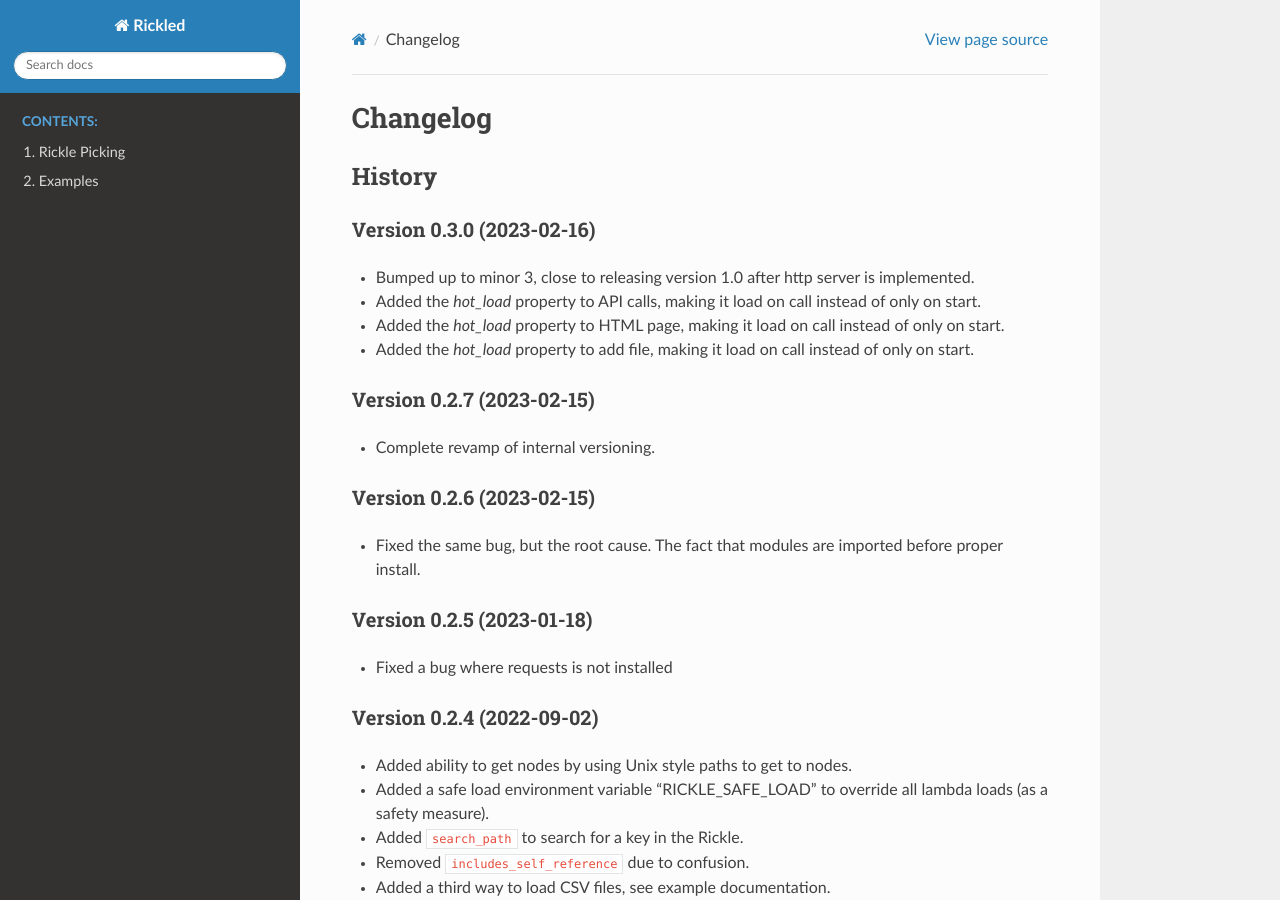
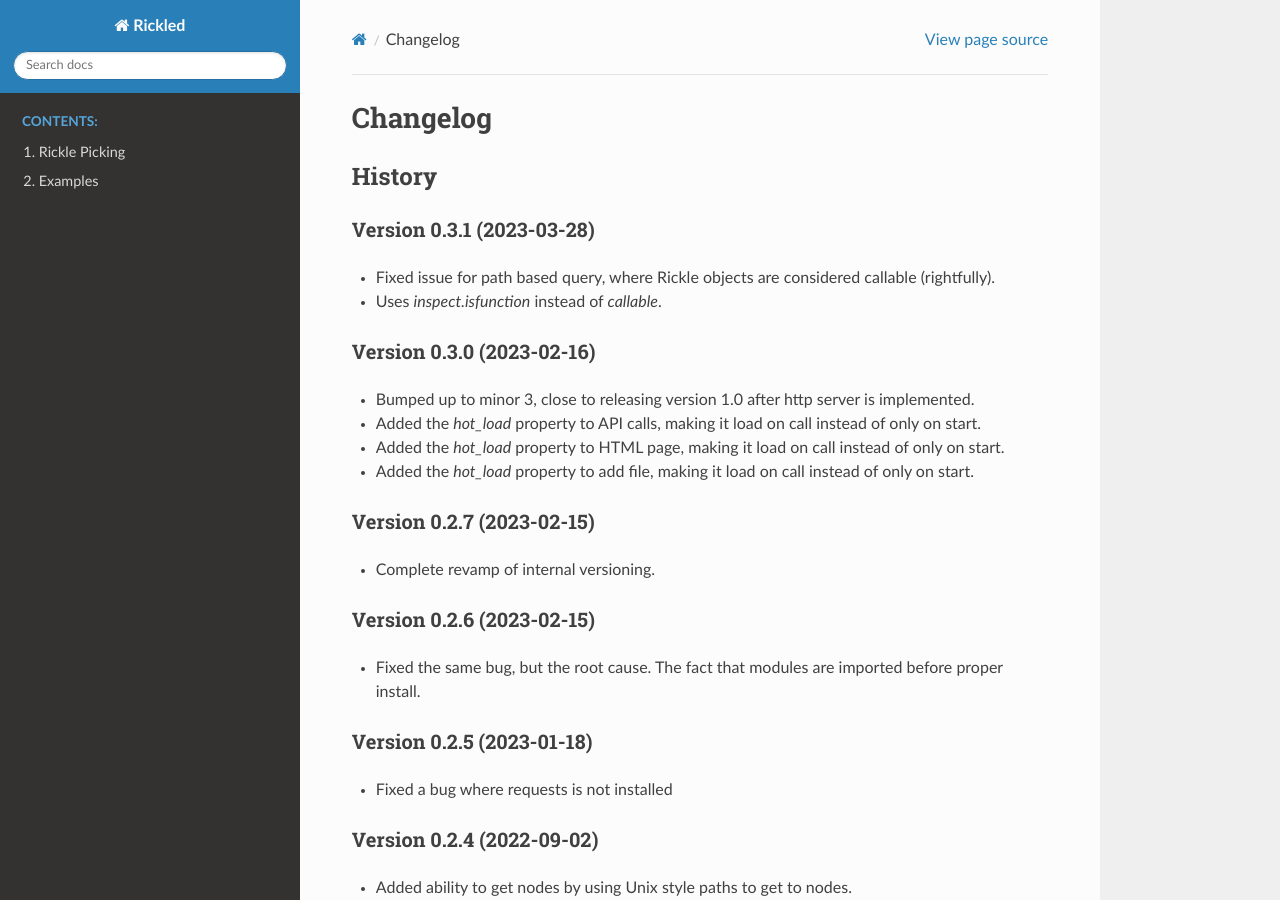
Before and after one commit to Zipfian-Science/rickled, a Sphinx documentation site: the page built from docs/source/changelog.rst, in a window 1280 px wide and 900 px high. Built offline with Sphinx 7.4.7 and the Read the Docs theme 2.0.0, drawn with Linux system fonts in a browser that asks for light colours.

Commit message:
fix: changed callable to inspect.isfunction

```diff
--- a/docs/source/changelog.rst
+++ b/docs/source/changelog.rst
@@ -10,6 +10,12 @@
 
 History
 ==========================
+
+Version 0.3.1 (2023-03-28)
+--------------------------
+
+* Fixed issue for path based query, where Rickle objects are considered callable (rightfully).
+* Uses `inspect.isfunction` instead of `callable`.
 
 Version 0.3.0 (2023-02-16)
 --------------------------
--- a/rickled/__init__.py
+++ b/rickled/__init__.py
@@ -425,7 +425,7 @@
             except:
                 raise TypeError(f'The node in the path {path} is of type {type(current_node)} and does not match the query')
 
-        if callable(current_node):
+        if inspect.isfunction(current_node):
             try:
                 return current_node()
             except:
```
